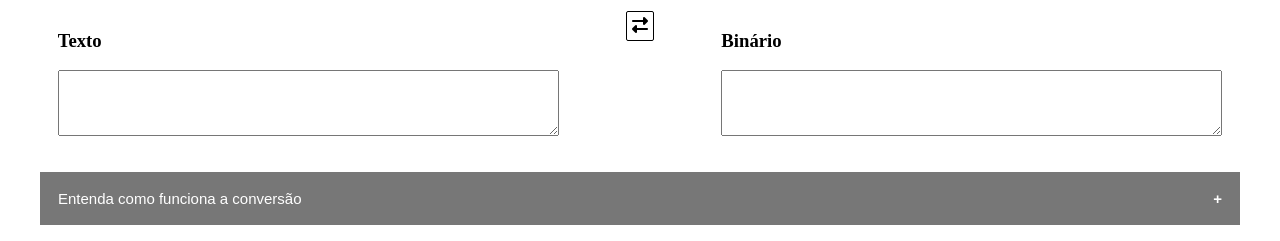
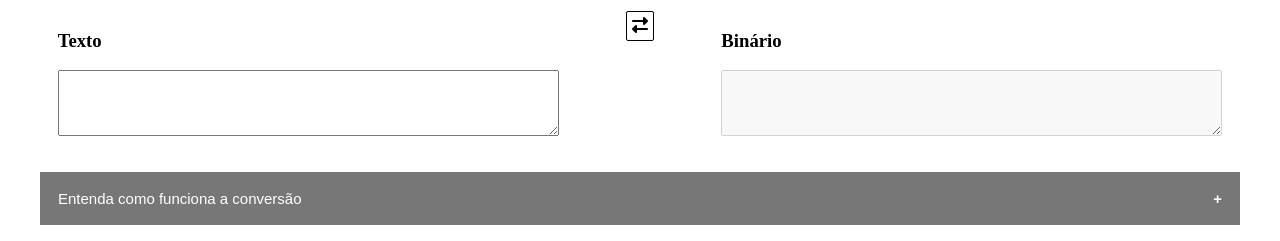
Before and after one commit to NicholasAF-UFRJ/devmob-desafio2-time-azul, a plain HTML site: page pages/num_bin.html in a window 1280 px wide. Shown: the part 209-450 px from the top of the page. Drawn offline with Linux system fonts and the light colour scheme.

Commit message:
desabilita textarea de resultado e verificação ortográfica

```diff
--- a/pages/num_bin.html
+++ b/pages/num_bin.html
@@ -38,6 +38,7 @@
             id="input"
             rows="4"
             cols="60"
+            spellcheck="false"
             placeholder="Digite um texto..."
           >
           </textarea>
@@ -45,7 +46,7 @@
         <span id="change-icon"><i class="fa-solid fa-right-left"></i></span>
         <article>
           <h3 id="txt-result">Binário</h3>
-          <textarea id="result" rows="4" cols="60"></textarea>
+          <textarea id="result" rows="4" cols="60" disabled="true"></textarea>
         </article>
       </section>
       <button type="button" class="collapsible">
```
